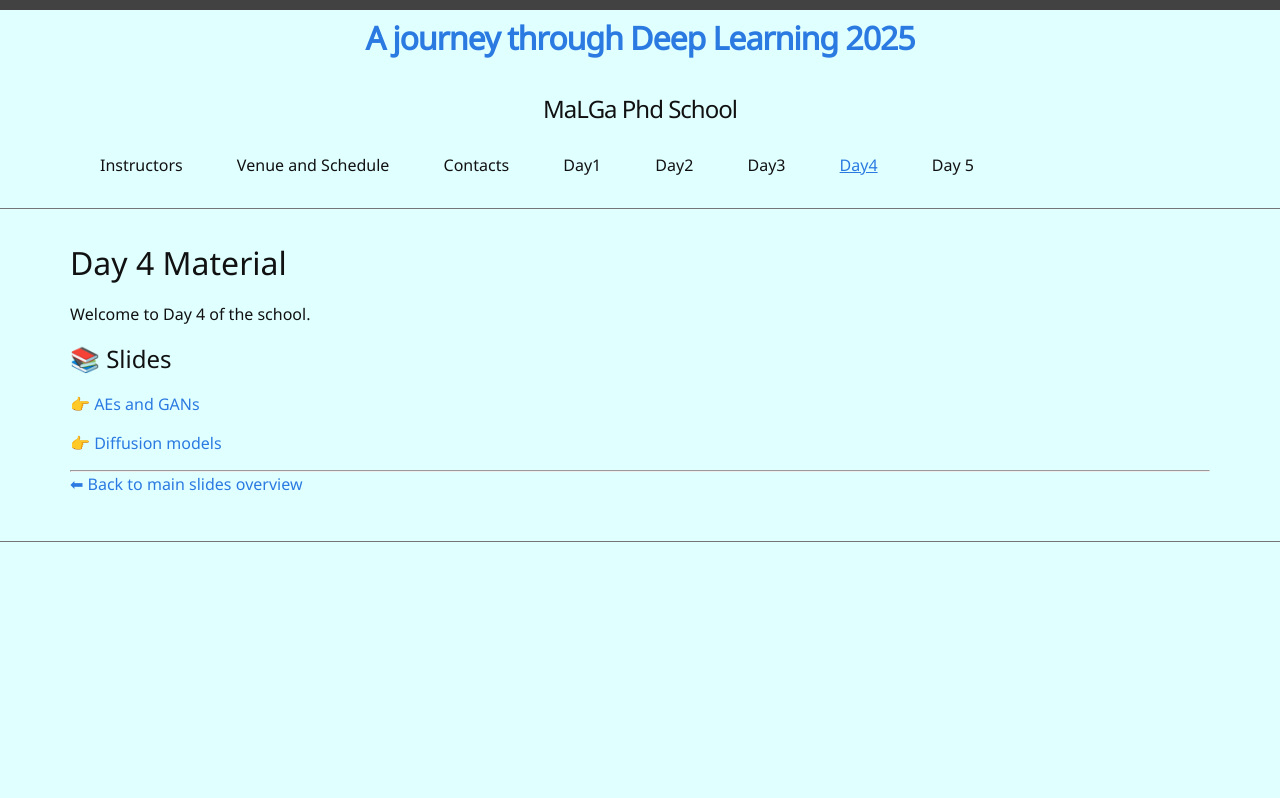
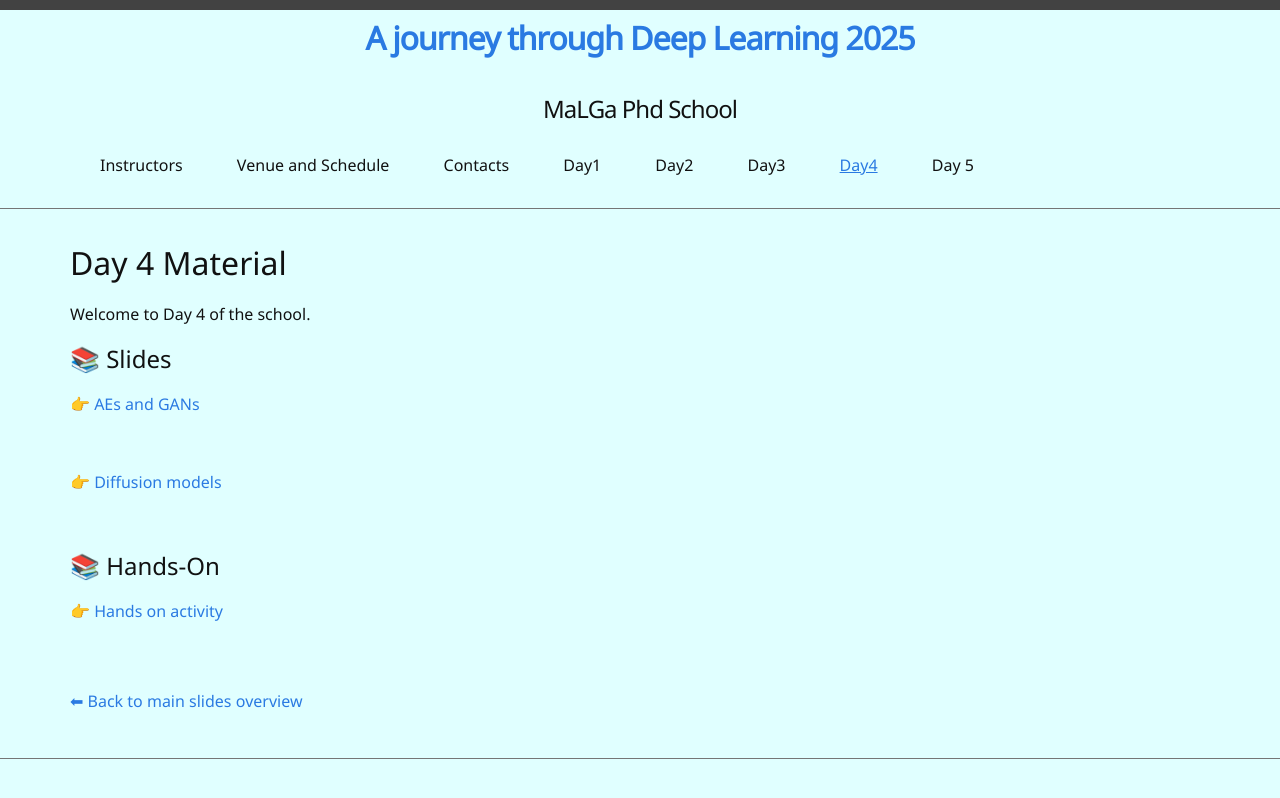
Before and after one commit to A-Journey-through-Deep-Learning/2025, a Jekyll site: the page built from Day4.md, in a window 1280 px wide. Shown: the top 798 px of the page. Built offline with Jekyll 4.4.1, drawn with Linux system fonts in a browser that asks for light colours.

Commit message:
Update Day4.md

```diff
--- a/Day4.md
+++ b/Day4.md
@@ -11,10 +11,17 @@ Welcome to Day 4 of the school.
 
 👉 [AEs and GANs](/Slides/06_Autoencoders_GANs.pdf)
 
+<br>
 
 👉 [Diffusion models](/Slides/07_Diffusion_models.pdf)
 
+<br>
 
+## 📚 Hands-On
+
+👉 [Hands on activity](/Hands_on/Hands_on_DiffusionModels.ipynb)
+
+<br>
 ---
 
 [⬅ Back to main slides overview](home.md)
```
